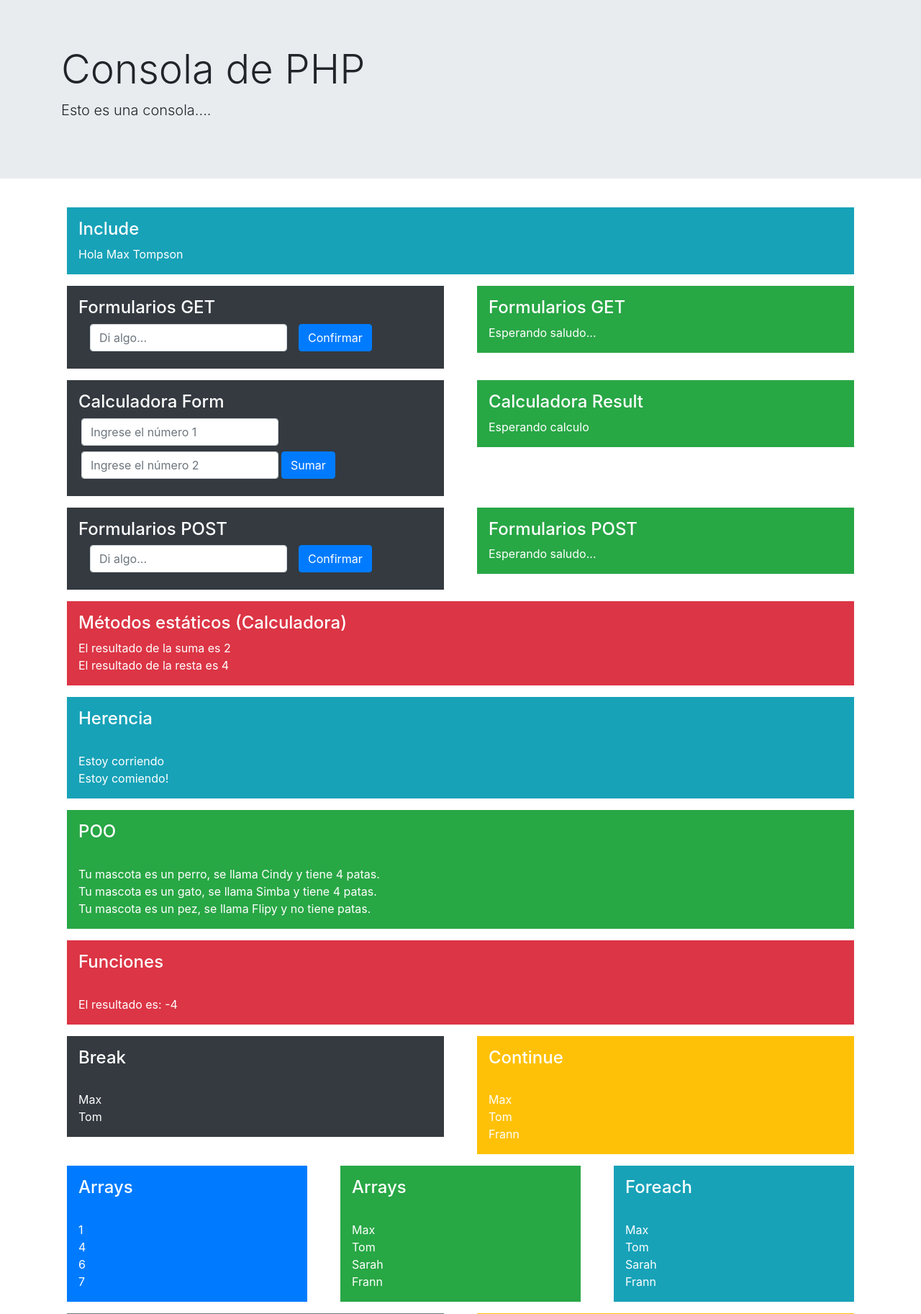
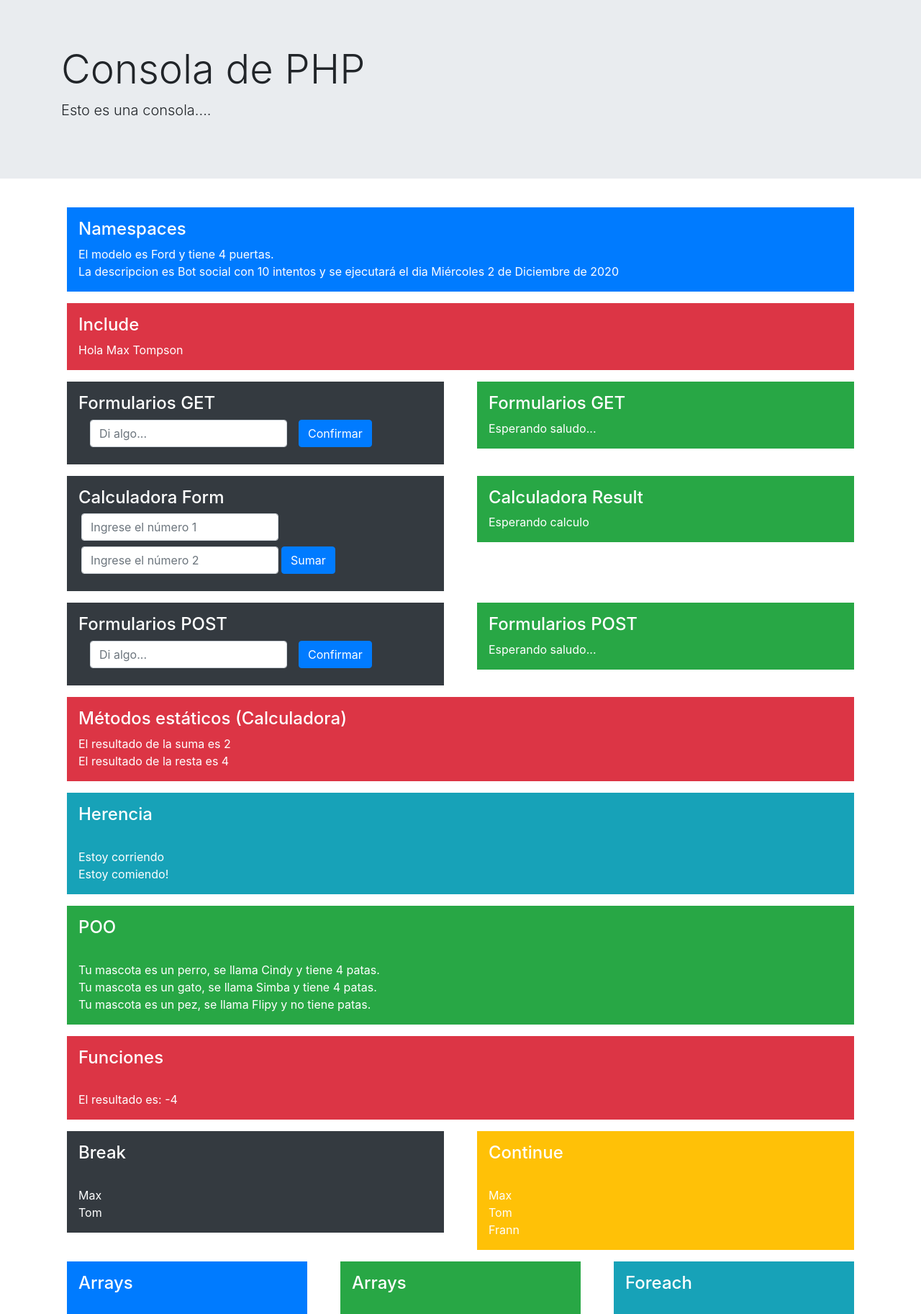
Before and after one commit to FrannM/PHP-Console, a PHP site: page / in a window 1280 px wide. Shown: the part 57-1882 px from the top of the page at 72% size. Run offline with PHP 8.4, Linux system fonts and the light colour scheme.

Commit message:
Agregado Namespaces

```diff
--- /dev/null
+++ b/automatizacion/auto.php
@@ -0,0 +1,21 @@
+<?php
+    namespace automatizacion;
+
+
+    class Auto {
+        public $description;
+        public $intents;
+        public $date;
+
+        public function __construct($description, $intents, $date)
+        {
+            $this->description = $description;
+            $this->intents = $intents;
+            $this->date = $date;
+        }
+
+        function getAuto(){
+            return "La descripcion es " . $this->description. " con " . $this->intents . " intentos y se ejecutará el dia " . $this->date;
+        }
+    }
+?>
--- /dev/null
+++ b/automotores/auto.php
@@ -0,0 +1,26 @@
+<?php
+
+    namespace automotores;
+
+    /*
+    namespace App\modulo\algomas\;
+    use App\modulo\algomas\ as App;
+    new App\auto;
+    */
+
+    class Auto {
+        public $ruedas;
+        public $puertas;
+        public $modelo;
+
+        function __construct($modelo,$puertas,$ruedas)
+        {
+            $this->modelo = $modelo;
+            $this->puertas = $puertas;
+            $this->ruedas = $ruedas;
+        }
+
+        function getAuto(){
+            return "El modelo es " . $this->modelo . " y tiene " . $this->puertas . " puertas.";
+        }
+    }
--- a/index.php
+++ b/index.php
@@ -23,11 +23,29 @@
 
     <div class="container">
 
-        <?php include('person.php'); ?>
+        <?php
+        include('person.php');
+        include('automotores/auto.php');
+        include('automatizacion/auto.php');
+         ?>
 
         <div class="row">
             <div class="col-12">
-                <div class="p-3 m-2 bg-info text-white">
+                <div class="p-3 m-2 bg-primary text-white">
+                    <h4>Namespaces</h4>
+                    <?php
+                    $automotor = new automotores\Auto("Ford", 4, 4);
+                    $automatizador = new automatizacion\Auto("Bot social", 10, "Miércoles 2 de Diciembre de 2020");
+
+                    echo $automotor->getAuto() . "<br>";
+                    echo $automatizador->getAuto() . "<br>";
+                    ?>
+                </div>
+            </div>
+        </div>
+        <div class="row">
+            <div class="col-12">
+                <div class="p-3 m-2 bg-danger text-white">
                     <h4>Include</h4>
                     <?php
                     $person = new Person("Max", "Tompson");
```
